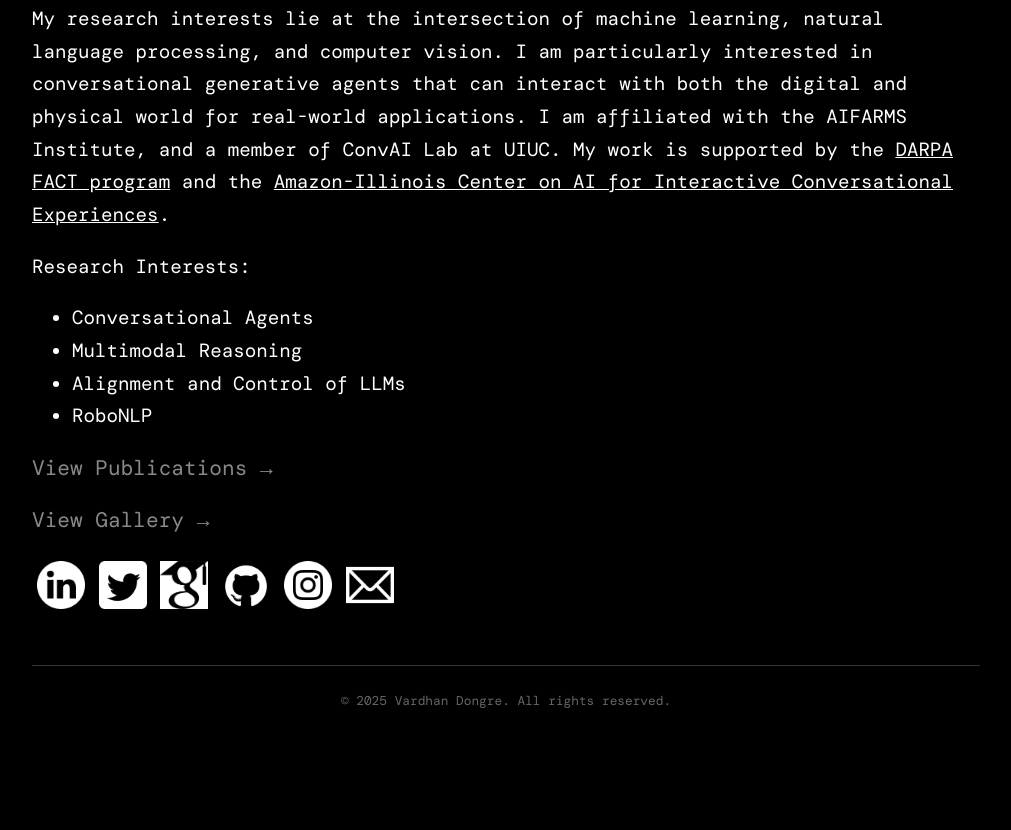
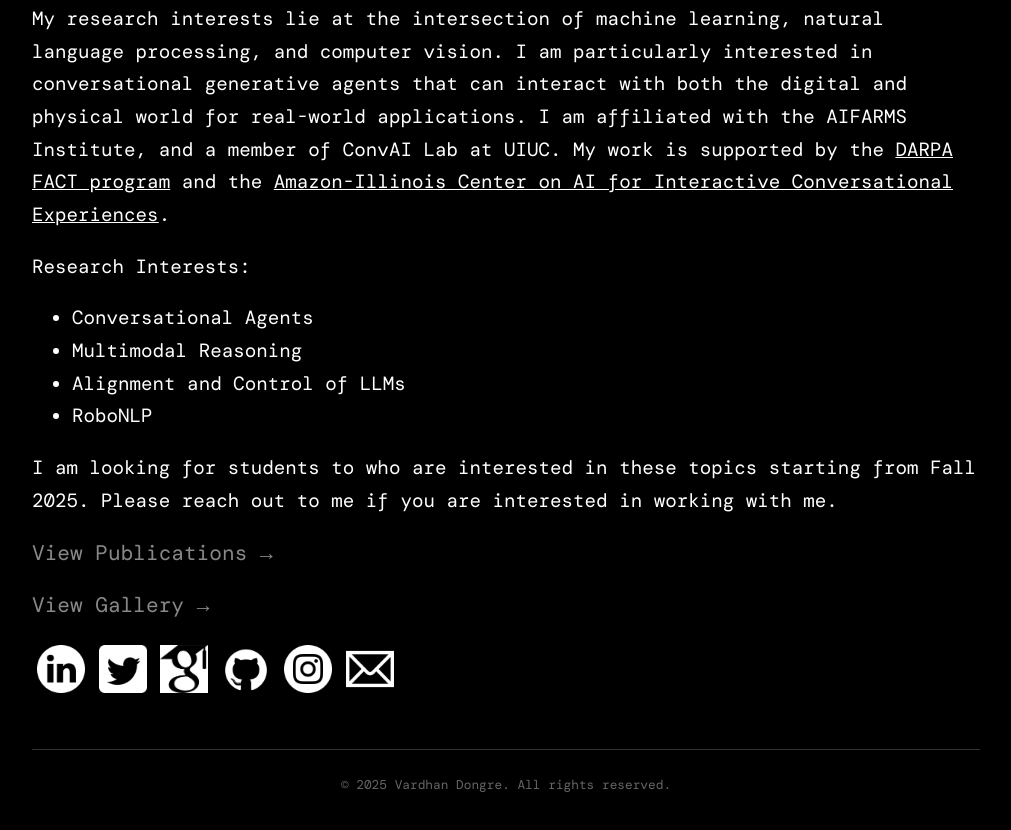
Before and after one commit to vardhandongre/vardhandongre.github.io, a plain HTML site: page index.html in a window 1280 px wide. Shown: the part 541-1371 px from the top of the page, without its empty margins (134-1145 px from the left). Before the commit the page ends 1301 px from the top, so only its background shows below. Drawn offline with nearby package versions, Linux system fonts and the light colour scheme.

Commit message:
students

```diff
--- a/index.html
+++ b/index.html
@@ -27,6 +27,9 @@
             </ul>
         </p>
         <p>
+            I am looking for students to who are interested in these topics starting from Fall 2025. Please reach out to me if you are interested in working with me.
+        </p>
+        <p>
             <a href="publications.html" class="publications-link">View Publications →</a>
         </p>
         <p>
```
